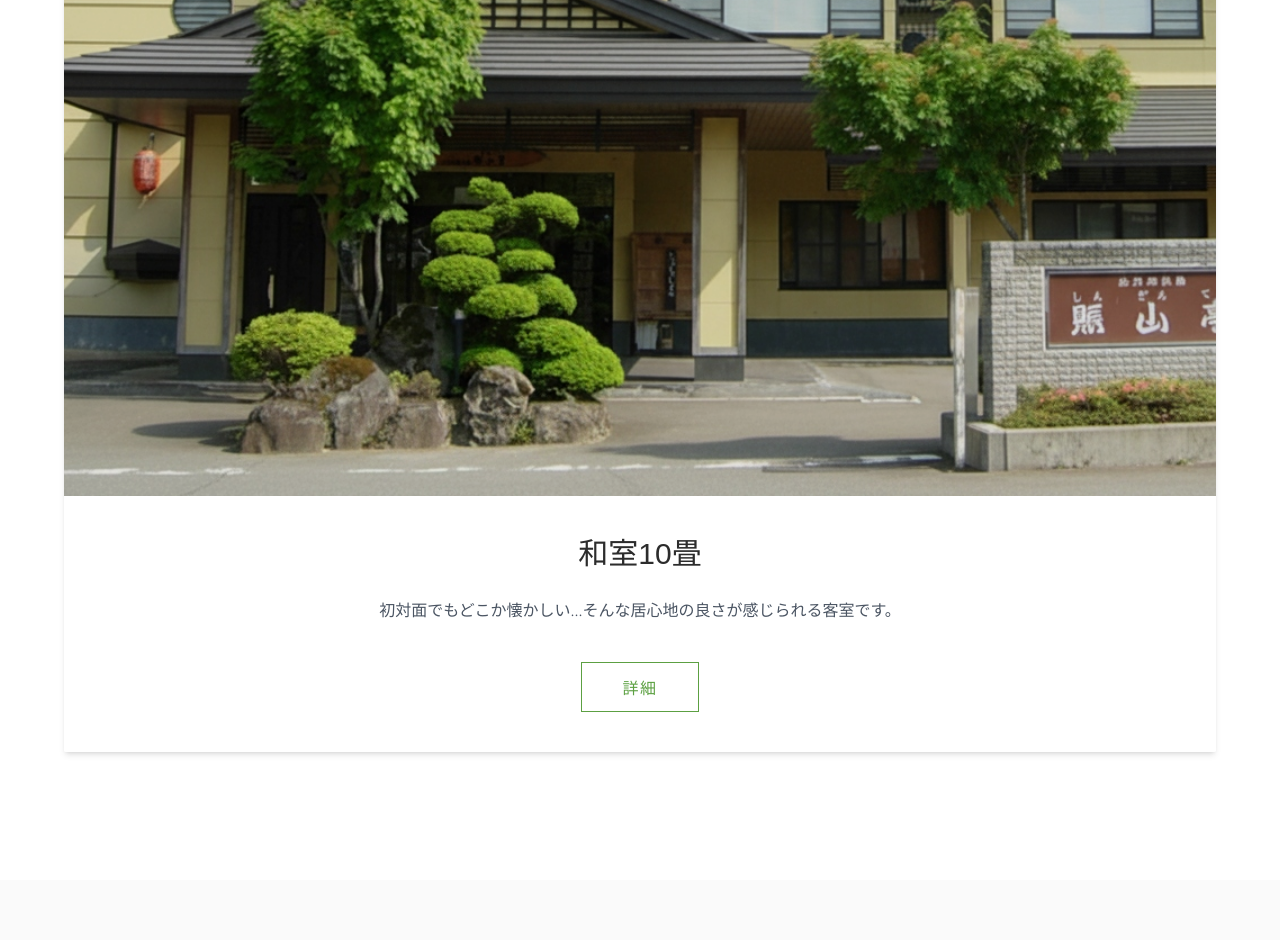
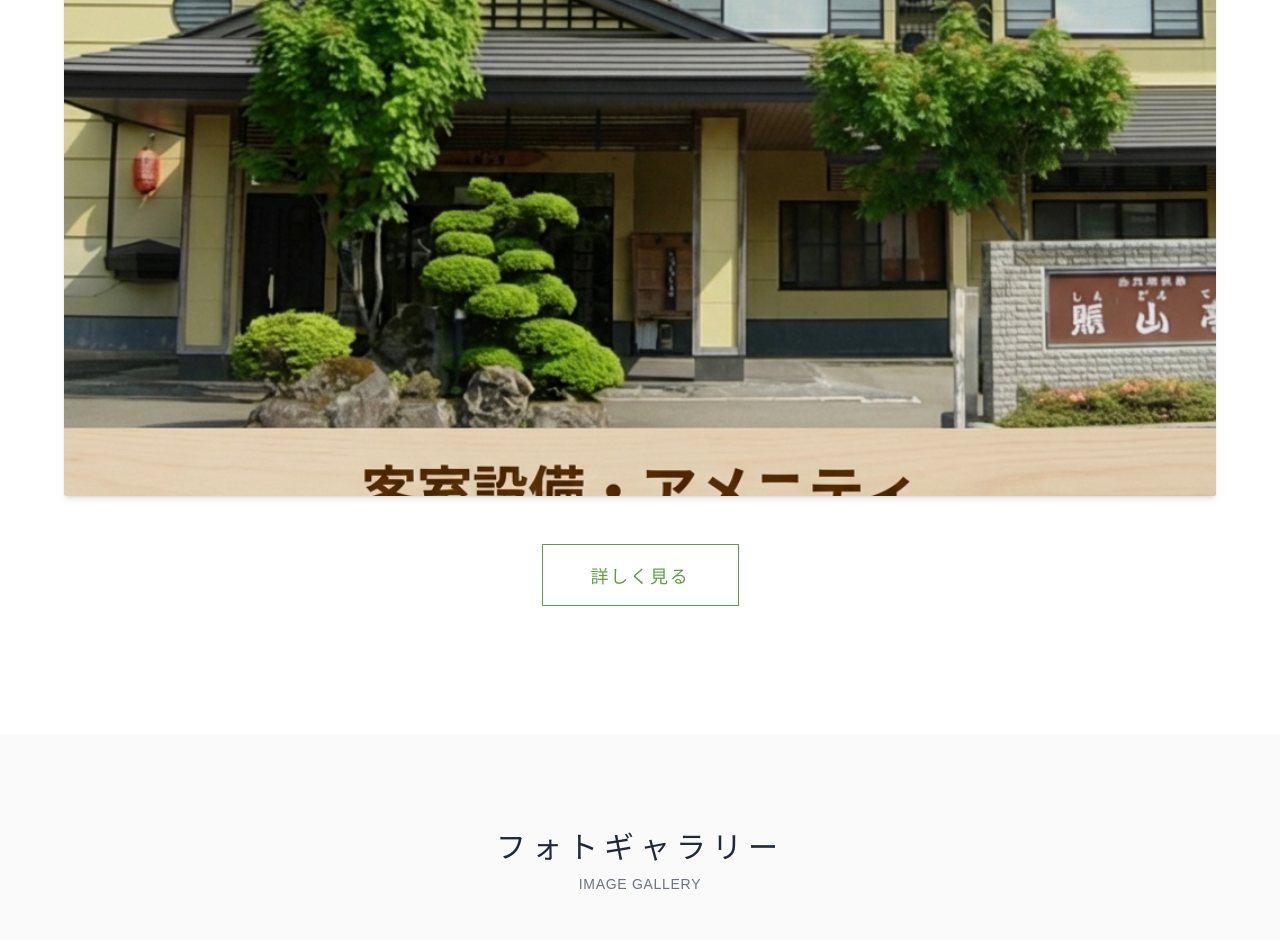
Before and after one commit to hirofumitorato/towadako-demo, a Next.js app: page / in a window 1280 px wide. Shown: the part 3981-4921 px from the top of the page. Built offline with nearby package versions, Linux system fonts and the light colour scheme; grey boxes are pictures that could not be loaded.

Commit message:
お部屋画像のクロップ（下部テキスト削除）と詳細ボタンの配置変更（写真枠外下部へ）

```diff
--- a/src/components/Rooms.tsx
+++ b/src/components/Rooms.tsx
@@ -56,28 +56,27 @@ export default function Rooms() {
           transition={{ duration: 0.8, delay: 0.2 }}
           className="max-w-6xl mx-auto"
         >
-          <div className="group relative bg-white rounded-sm shadow-md overflow-hidden">
+          <div className="flex flex-col items-center">
+            <motion.div
+              className="group relative bg-white rounded-sm shadow-md overflow-hidden max-w-6xl w-full mb-12"
+              whileHover={{ scale: 1.01 }}
+              transition={{ duration: 0.5 }}
+            >
               <Link href="/rooms/japanese-10-tatami">
                 <div className="relative aspect-[16/9] w-full overflow-hidden">
                   <div
                     className="absolute inset-0 bg-cover bg-center transition-transform duration-700 group-hover:scale-105"
-                  style={{ backgroundImage: "url('/images/rooms/exterior_large.jpg')" }}
+                    style={{ backgroundImage: "url('/images/rooms/exterior_cropped.png')" }}
                   />
-                <div className="absolute inset-0 bg-black/10 transition-opacity duration-300 group-hover:opacity-0" />
+                  <div className="absolute inset-0 bg-black/5 transition-opacity duration-300 group-hover:opacity-0" />
                 </div>
+              </Link>
+            </motion.div>
 
-              <div className="p-10 text-center bg-white relative z-10 transition-colors duration-300 group-hover:bg-[#fcfaf7]">
-                <h3 className="text-3xl font-serif font-light mb-6">和室10畳</h3>
-                <p className="text-gray-600 font-light text-base mb-10 leading-relaxed">
-                  初対面でもどこか懐かしい...そんな居心地の良さが感じられる客室です。
-                </p>
-
-                <div className="flex justify-center">
-                  <span className="inline-block px-10 py-3 border border-brand-green text-brand-green font-light tracking-widest group-hover:bg-brand-green group-hover:text-white transition-all duration-300 text-base">
-                    詳細
+            <Link href="/rooms/japanese-10-tatami">
+              <span className="inline-block px-12 py-4 border border-brand-green text-brand-green font-light tracking-widest text-lg hover:bg-brand-green hover:text-white transition-all duration-300 bg-transparent">
+                詳しく見る
               </span>
-                </div>
-              </div>
             </Link>
           </div>
         </motion.div>
```
Also changed, not shown: public/images/rooms/exterior_cropped.png (added), public/images/rooms/exterior_large_original.jpg (added). Lines whose indentation alone changed are shown as unchanged.
